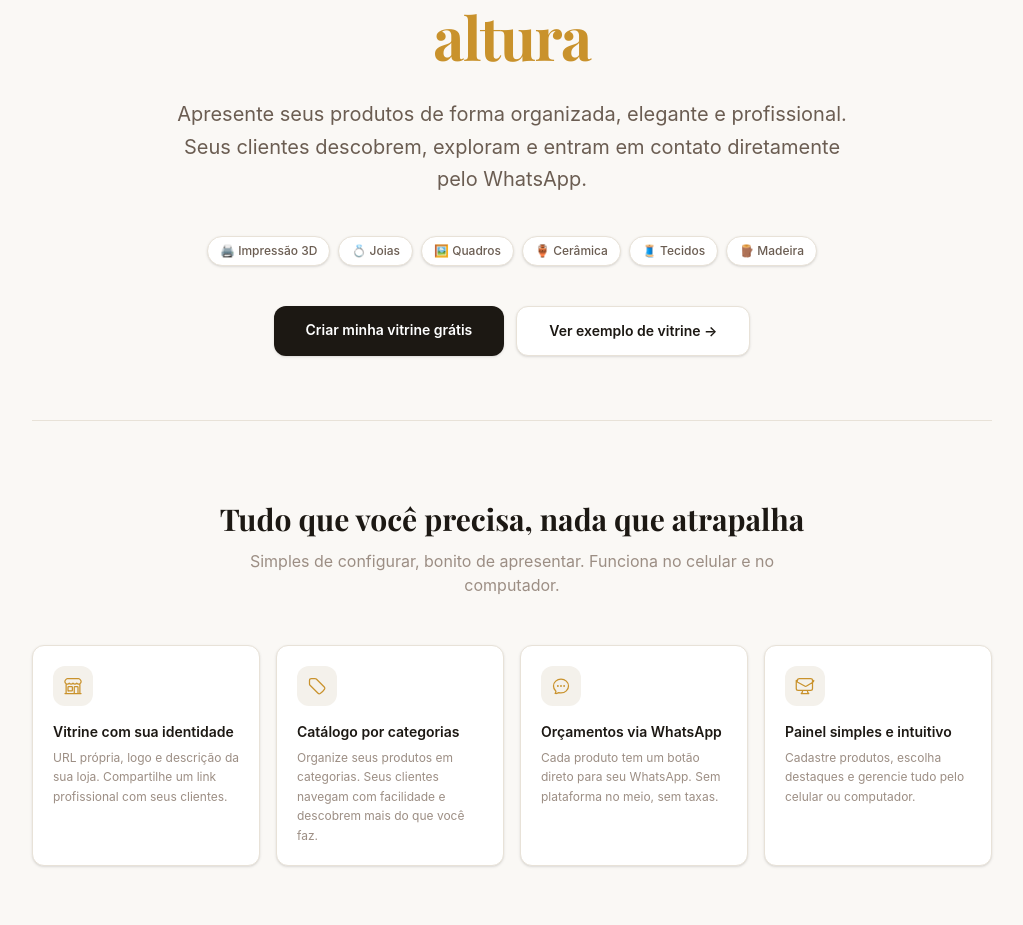
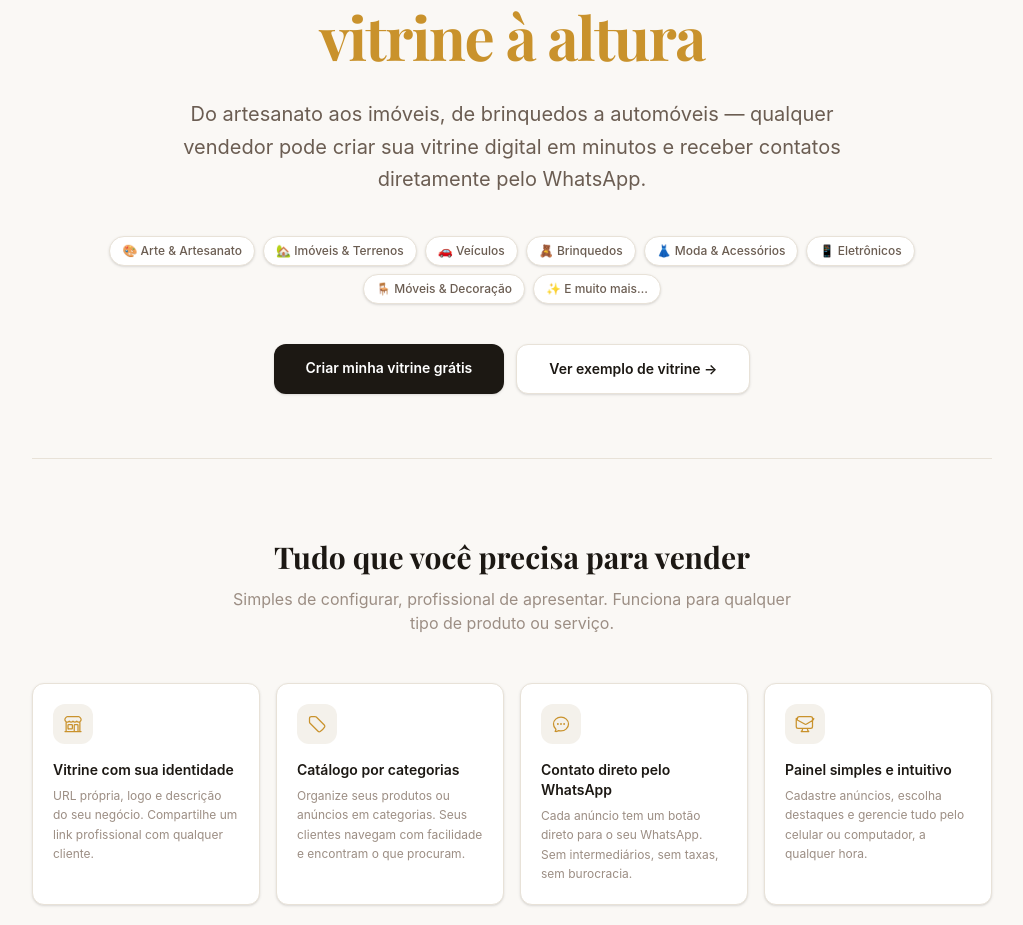
Before and after one commit to Henrique-Rmc/vitrine3dfront, a React (Vite) app: page / in a window 1280 px wide. Shown: the part 267-1192 px from the top of the page, without its empty margins (128-1151 px from the left). Built offline with nearby package versions, Linux system fonts and the light colour scheme; no server answers.

Commit message:
Novos textos de apresentaçao

```diff
--- a/src/components/VitrineSidebar.tsx
+++ b/src/components/VitrineSidebar.tsx
@@ -123,7 +123,7 @@ export default function VitrineSidebar() {
       {/* CTA section */}
       <div className="flex-1 px-4 py-6 flex flex-col gap-3">
         <p className="text-xs text-[#9c8e84] leading-relaxed">
-          Apresente sua arte ao mundo com uma vitrine elegante, organizada e profissional.
+          Qualquer vendedor pode ter uma vitrine digital elegante e profissional — de carros a artesanato, de imóveis a brinquedos.
         </p>
 
         <Link
@@ -142,9 +142,9 @@ export default function VitrineSidebar() {
 
         <div className="mt-4 pt-4 border-t border-[#f0ece5]">
           <p className="text-[10px] font-semibold uppercase tracking-widest text-[#c4b8ae] mb-2">
-            Para artesãos de
+            Para vendedores de
           </p>
-          {['Impressão 3D', 'Joias', 'Quadros', 'Cerâmica', 'Tecidos', 'Madeira'].map((c) => (
+          {['Arte & Artesanato', 'Imóveis & Terrenos', 'Veículos', 'Brinquedos', 'Moda', 'E muito mais…'].map((c) => (
             <p key={c} className="text-xs text-[#9c8e84] py-0.5">{c}</p>
           ))}
         </div>
--- a/src/layouts/MainLayout.tsx
+++ b/src/layouts/MainLayout.tsx
@@ -72,7 +72,7 @@ export default function MainLayout() {
               <a href="/denunciar" className="hover:text-[#c9922c] transition-colors">Reportar Conteúdo</a>
             </nav>
             <p className="text-xs text-[#c4b8ae]">
-              © {new Date().getFullYear()} VitreIn &mdash; Conectando criadores ao seu público
+              © {new Date().getFullYear()} Vitrin &mdash; Sua vitrine digital para qualquer tipo de venda
             </p>
           </div>
         </footer>
--- a/src/pages/PlatformLandingPage.tsx
+++ b/src/pages/PlatformLandingPage.tsx
@@ -3,34 +3,36 @@ import Logo from '../components/Logo'
 
 const DEMO_STORE_SLUG = 'printlab3d'
 
-const ARTISAN_CATEGORIES = [
-  { label: 'Impressão 3D', emoji: '🖨️' },
-  { label: 'Joias', emoji: '💍' },
-  { label: 'Quadros', emoji: '🖼️' },
-  { label: 'Cerâmica', emoji: '🏺' },
-  { label: 'Tecidos', emoji: '🧵' },
-  { label: 'Madeira', emoji: '🪵' },
+const SELLER_CATEGORIES = [
+  { label: 'Arte & Artesanato', emoji: '🎨' },
+  { label: 'Imóveis & Terrenos', emoji: '🏡' },
+  { label: 'Veículos', emoji: '🚗' },
+  { label: 'Brinquedos', emoji: '🧸' },
+  { label: 'Moda & Acessórios', emoji: '👗' },
+  { label: 'Eletrônicos', emoji: '📱' },
+  { label: 'Móveis & Decoração', emoji: '🪑' },
+  { label: 'E muito mais…', emoji: '✨' },
 ]
 
 const FEATURES = [
   {
     title: 'Vitrine com sua identidade',
-    description: 'URL própria, logo e descrição da sua loja. Compartilhe um link profissional com seus clientes.',
+    description: 'URL própria, logo e descrição do seu negócio. Compartilhe um link profissional com qualquer cliente.',
     iconPath: 'M13.5 21v-7.5a.75.75 0 01.75-.75h3a.75.75 0 01.75.75V21m-4.5 0H2.36m11.14 0H18m0 0h3.64m-1.39 0V9.349m-16.5 11.65V9.35m0 0a3.001 3.001 0 003.75-.615A2.993 2.993 0 009.75 9.75c.896 0 1.7-.393 2.25-1.016a2.993 2.993 0 002.25 1.016 2.993 2.993 0 002.25-1.016 3.001 3.001 0 003.75.614m-16.5 0a3.004 3.004 0 01-.621-4.72L4.318 3.44A1.5 1.5 0 015.378 3h13.243a1.5 1.5 0 011.06.44l1.19 1.189a3 3 0 01-.621 4.72m-13.5 8.65h3.75a.75.75 0 00.75-.75V13.5a.75.75 0 00-.75-.75H6.75a.75.75 0 00-.75.75v3.75c0 .415.336.75.75.75z',
   },
   {
     title: 'Catálogo por categorias',
-    description: 'Organize seus produtos em categorias. Seus clientes navegam com facilidade e descobrem mais do que você faz.',
+    description: 'Organize seus produtos ou anúncios em categorias. Seus clientes navegam com facilidade e encontram o que procuram.',
     iconPath: 'M9.568 3H5.25A2.25 2.25 0 003 5.25v4.318c0 .597.237 1.17.659 1.591l9.581 9.581c.699.699 1.78.872 2.607.33a18.095 18.095 0 005.223-5.223c.542-.827.369-1.908-.33-2.607L11.16 3.66A2.25 2.25 0 009.568 3z',
   },
   {
-    title: 'Orçamentos via WhatsApp',
-    description: 'Cada produto tem um botão direto para seu WhatsApp. Sem plataforma no meio, sem taxas.',
+    title: 'Contato direto pelo WhatsApp',
+    description: 'Cada anúncio tem um botão direto para o seu WhatsApp. Sem intermediários, sem taxas, sem burocracia.',
     iconPath: 'M8.625 12a.375.375 0 11-.75 0 .375.375 0 01.75 0zm0 0H8.25m4.125 0a.375.375 0 11-.75 0 .375.375 0 01.75 0zm0 0H12m4.125 0a.375.375 0 11-.75 0 .375.375 0 01.75 0zm0 0h-.375M21 12c0 4.556-4.03 8.25-9 8.25a9.764 9.764 0 01-2.555-.337A5.972 5.972 0 015.41 20.97a5.969 5.969 0 01-.474-.065 4.48 4.48 0 00.978-2.025c.09-.457-.133-.901-.467-1.226C3.93 16.178 3 14.189 3 12c0-4.556 4.03-8.25 9-8.25s9 3.694 9 8.25z',
   },
   {
     title: 'Painel simples e intuitivo',
-    description: 'Cadastre produtos, escolha destaques e gerencie tudo pelo celular ou computador.',
+    description: 'Cadastre anúncios, escolha destaques e gerencie tudo pelo celular ou computador, a qualquer hora.',
     iconPath: 'M9 17.25v1.007a3 3 0 01-.879 2.122L7.5 21h9l-.621-.621A3 3 0 0115 18.257V17.25m6-12V15a2.25 2.25 0 01-2.25 2.25H3.75A2.25 2.25 0 011.5 15V5.25m19.5 0A2.25 2.25 0 0018.75 3H5.25A2.25 2.25 0 003 5.25m19.5 0v.243a2.25 2.25 0 01-1.07 1.916l-7.5 4.615a2.25 2.25 0 01-2.36 0L3.32 7.409a2.25 2.25 0 01-1.07-1.916V5.25',
   },
 ]
@@ -61,22 +63,22 @@ export default function PlatformLandingPage() {
         <section className="max-w-4xl mx-auto px-5 sm:px-8 pt-20 pb-16 text-center">
           {/* Pill */}
           <span className="inline-block mb-6 px-4 py-1.5 rounded-full bg-[#f4f1eb] border border-[#e8e2d8] text-xs font-semibold text-[#9c8e84] tracking-wide uppercase">
-            Para artesãos, criadores e artistas
+            Para qualquer pessoa que queira vender
           </span>
 
           {/* Headline */}
           <h1 className="font-display text-4xl sm:text-5xl lg:text-6xl font-bold text-[#1c1813] leading-tight tracking-tight mb-6">
-            Sua arte merece{' '}
+            Seu negócio merece{' '}
             <span className="text-[#c9922c]">uma vitrine à altura</span>
           </h1>
 
           <p className="text-lg sm:text-xl text-[#6b5d52] mb-10 max-w-2xl mx-auto leading-relaxed">
-            Apresente seus produtos de forma organizada, elegante e profissional. Seus clientes descobrem, exploram e entram em contato diretamente pelo WhatsApp.
+            Do artesanato aos imóveis, de brinquedos a automóveis — qualquer vendedor pode criar sua vitrine digital em minutos e receber contatos diretamente pelo WhatsApp.
           </p>
 
           {/* Category pills */}
           <div className="flex flex-wrap gap-2 justify-center mb-10">
-            {ARTISAN_CATEGORIES.map((c) => (
+            {SELLER_CATEGORIES.map((c) => (
               <span key={c.label}
                 className="flex items-center gap-1.5 px-3 py-1.5 rounded-full bg-white border border-[#e8e2d8] text-xs font-medium text-[#6b5d52] shadow-sm">
                 {c.emoji} {c.label}
@@ -109,10 +111,10 @@ export default function PlatformLandingPage() {
         <section className="max-w-5xl mx-auto px-5 sm:px-8 py-20">
           <div className="text-center mb-12">
             <h2 className="font-display text-2xl sm:text-3xl font-bold text-[#1c1813] mb-3">
-              Tudo que você precisa, nada que atrapalha
+              Tudo que você precisa para vender
             </h2>
             <p className="text-[#9c8e84] text-sm sm:text-base max-w-xl mx-auto">
-              Simples de configurar, bonito de apresentar. Funciona no celular e no computador.
+              Simples de configurar, profissional de apresentar. Funciona para qualquer tipo de produto ou serviço.
             </p>
           </div>
 
@@ -160,7 +162,7 @@ export default function PlatformLandingPage() {
       </main>
 
       <footer className="border-t border-[#e8e2d8] py-6 text-center text-xs text-[#c4b8ae]">
-        Vitrin &mdash; {new Date().getFullYear()}
+        © {new Date().getFullYear()} Vitrin &mdash; Sua vitrine digital para qualquer tipo de venda
       </footer>
     </div>
   )
--- a/src/pages/admin/ProductManagement.tsx
+++ b/src/pages/admin/ProductManagement.tsx
@@ -45,9 +45,9 @@ function EmptyState({ onAdd }: { onAdd: () => void }) {
         </svg>
       </div>
       <div>
-        <h2 className="text-[#1c1813] font-semibold text-base mb-1">Nenhum produto cadastrado ainda</h2>
+        <h2 className="text-[#1c1813] font-semibold text-base mb-1">Nenhum anúncio cadastrado ainda</h2>
         <p className="text-sm text-[#9c8e84] max-w-xs">
-          Adicione seu primeiro produto para que os clientes possam conhecer seu trabalho.
+          Adicione seu primeiro produto ou serviço e comece a receber contatos dos seus clientes.
         </p>
       </div>
       <button
@@ -57,7 +57,7 @@ function EmptyState({ onAdd }: { onAdd: () => void }) {
         <svg className="w-4 h-4" fill="none" viewBox="0 0 24 24" stroke="currentColor" strokeWidth={2}>
           <path strokeLinecap="round" strokeLinejoin="round" d="M12 4.5v15m7.5-7.5h-15" />
         </svg>
-        Cadastrar primeiro produto
+        Cadastrar primeiro anúncio
       </button>
     </div>
   )
--- a/src/pages/admin/RegisterPage.tsx
+++ b/src/pages/admin/RegisterPage.tsx
@@ -15,7 +15,7 @@ export default function RegisterPage() {
           </Link>
           <h1 className="text-2xl font-bold text-[#1c1813]">Criar minha vitrine</h1>
           <p className="text-sm text-[#9c8e84] mt-1">
-            Comece a apresentar seus produtos em minutos. Gratuito.
+            Qualquer tipo de produto ou serviço.
           </p>
         </div>
 
```
